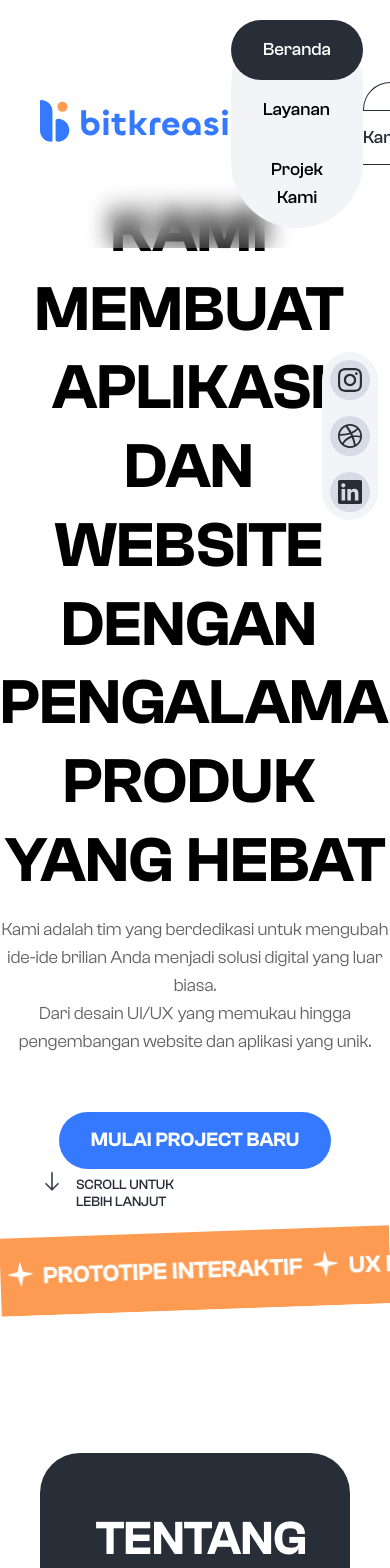
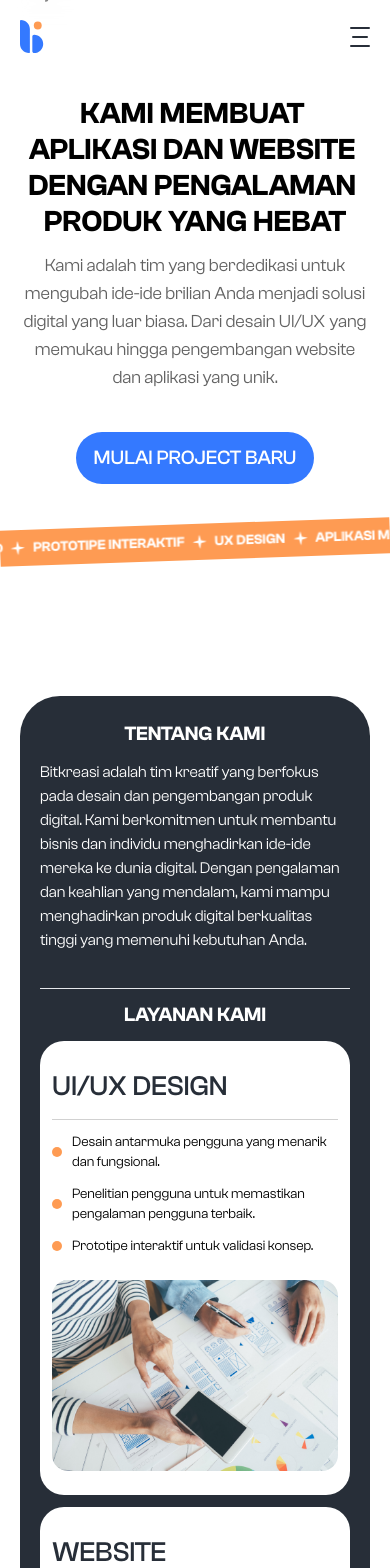
Before and after one commit to cuingskot76/bitkreasi, a Next.js app: page / in a window 390 px wide. Shown: the top 1568 px of the page. Built offline with nearby package versions, Linux system fonts and the light colour scheme.

Commit message:
feat: add responsive --wip

```diff
--- a/app/component/Footer.tsx
+++ b/app/component/Footer.tsx
@@ -4,11 +4,11 @@ import React from "react";
 
 export default function Footer() {
   return (
-    <div className="m-4 rounded-[40px] bg-base_black text-white">
-      <div className="px-52 py-10 border-b border-greyscale_label">
-        <div className="flex gap-32 justify-between">
-          <div className="max-w-sm">
+    <div className="mx-2 px-8 py-6 rounded-[40px] bg-base_black text-white">
+      <div className="flex flex-col gap-6">
+        <div className="">
           <Icon name="bitkreasi" />
+          <div className="hidden">
             <h5 className="font-semibold text-base  mt-8">Software Company</h5>
             <p className=" mt-4 text-base font-normal line-clamp-3">
               Hubungi kami sekarang untuk memulai perjalanan Anda menuju solusi
@@ -16,20 +16,11 @@ export default function Footer() {
               menjadi kenyataan.
             </p>
           </div>
-          <div>
-            <h2 className="font-semibold text-xl ">Perusahaan</h2>
-            <div className=" flex flex-col gap-3 mt-3">
-              <Link href={"/"}>Tentang Kami</Link>
-              <Link href={"/"}>Layanan Kami</Link>
-              <Link href={"/"}>Keunggulan Kami</Link>
-              <Link href={"/"}>Projek</Link>
-              <p className="">Kontak Kami</p>
-            </div>
         </div>
         <div>
-            <h2 className="font-semibold text-xl  mb-7">Kontak Kami</h2>
-            <div className="flex flex-col gap-7">
-              <div className="gap-2 flex text-center">
+          <h2 className="hidden font-semibold text-xl  mb-7">Kontak Kami</h2>
+          <div className="flex flex-col gap-2 lg:gap-7">
+            <div className="text-sm gap-2 flex items-center">
               <Icon name="location" />
               Purwokerto
             </div>
@@ -43,9 +34,18 @@ export default function Footer() {
             </div>
           </div>
         </div>
+        <div>
+          <h2 className="font-semibold text-base lg:text-xl ">Perusahaan</h2>
+          <div className=" flex flex-col gap-1 lg:gap-3 mt-3">
+            <Link href={"/"}>Tentang Kami</Link>
+            <Link href={"/"}>Layanan Kami</Link>
+            <Link href={"/"}>Keunggulan Kami</Link>
+            <Link href={"/"}>Projek</Link>
+            <p className="">Kontak Kami</p>
           </div>
         </div>
-      <span className="text-sm flex justify-center py-10">
+      </div>
+      <span className="text-sm flex justify-center mt-20 pt-2 pb-6 border-t border-greyscale_label">
         Bitkreasi&copy; 2023 All right reserved
       </span>
     </div>
--- a/app/component/Hero.tsx
+++ b/app/component/Hero.tsx
@@ -1,29 +1,49 @@
 import Icon from "@/app/component/atom/icon/Icon";
-import React from "react";
+
+const tickerData = [
+  "Ui Design",
+  "Front-End",
+  "Prototipe Interaktif",
+  "Ux Design",
+  "Aplikasi Mobile",
+  "Ios Development",
+  "Wireframing",
+  "Desain Responsif",
+  "Back-End",
+  "Integrasi API",
+];
 
 const Hero = () => {
   return (
-    <section className="mt-48 pb-20 ">
+    <section className="mt-24 md:mt-36 lg:mt-48 pb-20 ">
+      <div className=" px-5 ">
         <div className="max-w-[1384px] mx-auto text-center ">
-        <span className="font-semibold text-[64px] leading-[78.72px] uppercase whitespace-break-spaces">
-          Kami membuat aplikasi dan website dengan pengalaman produk yang hebat
+          <span className="font-semibold text-3xl md:text-5xl lg:text-[64px] lg:leading-[78.72px] uppercase whitespace-break-spaces">
+            Kami membuat aplikasi dan website dengan pengalaman produk yang
+            hebat
           </span>
         </div>
-      <div className="max-w-4xl text-lg mx-auto mt-4 text-center font-normal text-greyscale_label">
+        {/* CHANGE: in the design when mobile, font-size is text-sm */}
+        {/* CHANGE: in the design when default(windows), font-size is text-lg */}
+        <div className="max-w-4xl text-lg lg:text-xl mx-auto mt-3 lg:mt-4 text-center font-normal text-greyscale_label">
           <span>
+            {/* Kami adalah tim yang berdedikasi untuk mengubah ide-ide brilian Anda
+          menjadi solusi digital yang luar biasa. <br /> Dari desain UI/UX yang
+          memukau hingga pengembangan website dan aplikasi yang unik. */}
             Kami adalah tim yang berdedikasi untuk mengubah ide-ide brilian Anda
-          menjadi solusi digital yang luar biasa. <br /> Dari desain UI/UX yang
+            menjadi solusi digital yang luar biasa. Dari desain UI/UX yang
             memukau hingga pengembangan website dan aplikasi yang unik.
           </span>
         </div>
-      <div className="flex justify-center mt-14 ">
-        <button className="uppercase py-4 px-8 rounded-full bg-primary text-white font-semibold text-xl leading-[24.6px] ">
+        <div className="flex justify-center mt-10 ">
+          <button className="uppercase py-3 px-[18px] lg:py-4 lg:px-8 rounded-full bg-primary text-white font-medium lg:font-semibold text-xl ">
             Mulai project baru
           </button>
         </div>
+      </div>
 
       {/* social-media */}
-      <div className="bg-greyscale fixed right-3 top-[352px] p-2 rounded-full flex flex-col gap-4 z-10">
+      <div className="hidden lg:flex bg-greyscale fixed right-3 top-[352px] p-2 rounded-full flex-col gap-4 z-10">
         <div className="bg-greyscale_dark p-2 rounded-full overflow-hidden">
           <Icon name="instagram" />
         </div>
@@ -36,7 +56,7 @@ const Hero = () => {
       </div>
 
       {/* bottom-scroll */}
-      <div className="max-w-[146px] flex gap-3 ml-10 mt-2">
+      <div className="hidden lg:flex max-w-[146px] gap-3 ml-10 mt-2">
         <div className="animate-bounce">
           <Icon name="arrow-down" />
         </div>
@@ -46,94 +66,42 @@ const Hero = () => {
       </div>
 
       {/* ticker-running */}
-      <div className="flex overflow-hidden -rotate-2 pt-5">
-        <div className="bg-secondary flex animate-ticker">
-          <div className="flex text-white font-semibold text-2xl leading-[29.52px] w-full whitespace-nowrap py-6 uppercase ">
-            <span>Ui Design</span>
-            <div className="px-[10px]">
-              <Icon name="star" />
-            </div>
-            <span>Front-End</span>
-            <div className="px-[10px]">
-              <Icon name="star" />
-            </div>
-            <span>Prototipe Interaktif</span>
-            <div className="px-[10px]">
-              <Icon name="star" />
-            </div>
-            <span>Ux Design</span>
-            <div className="px-[10px]">
-              <Icon name="star" />
-            </div>
-            <span>Aplikasi Mobile</span>
-            <div className="px-[10px]">
-              <Icon name="star" />
-            </div>
-            <span>Ios Development</span>
-            <div className="px-[10px]">
-              <Icon name="star" />
-            </div>
-            <span>Wireframing</span>
-            <div className="px-[10px]">
-              <Icon name="star" />
-            </div>
-            <span>Desain Responsif</span>
-            <div className="px-[10px]">
-              <Icon name="star" />
-            </div>
-            <span>Back-End</span>
-            <div className="px-[10px]">
-              <Icon name="star" />
-            </div>
-            <span>Integrasi API</span>
-            <div className="px-[10px]">
-              <Icon name="star" />
+      <div className="flex overflow-hidden -rotate-2 mt-10 lg:mt-5 bg-secondary">
+        <div className="flex animate-ticker">
+          {tickerData.map((item, index) => {
+            return (
+              <div
+                key={index}
+                className="flex text-white items-center font-semibold text-sm lg:text-2xl w-full whitespace-nowrap py-2 lg:py-6 uppercase "
+              >
+                <span>{item}</span>
+                <div className="px-2 lg:px-[10px]">
+                  <Icon
+                    name="star"
+                    className="w-[14px] h-[14px] lg:w-7 lg:h-7"
+                  />
                 </div>
               </div>
+            );
+          })}
         </div>
-        <div className="bg-secondary flex animate-ticker">
-          <div className="flex text-white font-semibold text-2xl leading-[29.52px] w-full whitespace-nowrap py-6 uppercase">
-            <span>Ui Design</span>
-            <div className="px-[10px]">
-              <Icon name="star" />
-            </div>
-            <span>Front-End</span>
-            <div className="px-[10px]">
-              <Icon name="star" />
-            </div>
-            <span>Prototipe Interaktif</span>
-            <div className="px-[10px]">
-              <Icon name="star" />
-            </div>
-            <span>Ux Design</span>
-            <div className="px-[10px]">
-              <Icon name="star" />
-            </div>
-            <span>Aplikasi Mobile</span>
-            <div className="px-[10px]">
-              <Icon name="star" />
-            </div>
-            <span>Ios Development</span>
-            <div className="px-[10px]">
-              <Icon name="star" />
-            </div>
-            <span>Wireframing</span>
-            <div className="px-[10px]">
-              <Icon name="star" />
-            </div>
-            <span>Desain Responsif</span>
-            <div className="px-[10px]">
-              <Icon name="star" />
-            </div>
-            <span>Back-End</span>
-            <div className="px-[10px]">
-              <Icon name="star" />
-            </div>
-            <span>Integrasi API</span>
-            <div className="px-[10px]">
-              <Icon name="star" />
+        <div className="flex animate-ticker">
+          {tickerData.map((item, index) => {
+            return (
+              <div
+                key={index}
+                className="flex text-white items-center font-semibold text-sm lg:text-2xl w-full whitespace-nowrap py-2 lg:py-6 uppercase "
+              >
+                <span>{item}</span>
+                <div className="px-2 lg:px-[10px]">
+                  <Icon
+                    name="star"
+                    className="w-[14px] h-[14px] lg:w-7 lg:h-7"
+                  />
                 </div>
               </div>
+            );
+          })}
         </div>
       </div>
     </section>
--- a/app/component/Navbar.tsx
+++ b/app/component/Navbar.tsx
@@ -1,35 +1,156 @@
-import React from "react";
+"use client";
+
+import { useEffect, useState } from "react";
 import Link from "next/link";
 import Icon from "@/app/component/atom/icon/Icon";
 
 const Navbar = () => {
+  const [isOpen, setIsOpen] = useState(false);
+  const [currentPos, setCurrentPos] = useState(0);
+  const [currentPostMobile, setCurrentPostMobile] = useState(0);
+
+  const handleScroll = () => {
+    setCurrentPos(window.scrollY);
+    setCurrentPostMobile(window.scrollY);
+  };
+
+  useEffect(() => {
+    window.addEventListener("scroll", handleScroll);
+    return () => window.removeEventListener("scroll", handleScroll);
+  }, []);
+
+  const path = window?.location?.hash;
+
+  console.log("post movile", currentPostMobile);
+
   return (
-    <nav
-      className="max-w-[1512px] font-medium mx-auto px-10 py-5 flex justify-between items-center fixed top-0 w-full bg-white z-50  backdrop-blur-md
-    bg-opacity-5
-    "
-    >
-      <Link href={"/"}>
-        <Icon name="bitkreasi" />
-      </Link>
+    <header>
+      <nav
+        className={`p-5 flex justify-between items-center  fixed top-0 w-full z-50 ${
+          isOpen ? "bg-white" : "backdrop-blur-md bg-opacity-5"
+        }`}
+      >
+        <div className="block md:hidden">
+          <Link href={"/"} className={``}>
+            <Icon name="bitkreasi-icon-2" />
+          </Link>
+        </div>
+        <div className="hidden md:block">
+          <Link href={"/"} className={``}>
+            <Icon name="bitkreasi" />
+          </Link>
+        </div>
 
-      <div className="bg-greyscale text-lg rounded-full">
-        <button className="bg-base_black text-white py-4 px-8 rounded-full">
-          Beranda
-        </button>
-        <button className="px-8 py-4">Layanan</button>
-        <button className="px-8 py-4">Projek Kami</button>
-      </div>
+        <div className="hidden md:flex bg-greyscale text-lg rounded-full">
+          <Link href={"/"}>
+            <div
+              className={` px-6 py-3 lg:px-8 lg:py-4 rounded-full  ${
+                currentPos < 736 &&
+                (path === "" || path === "#service" || path === "#project")
+                  ? "active-link"
+                  : ""
+              }`}
+            >
+              Beranda
+            </div>
+          </Link>
+          <Link href={"#service"}>
+            <div
+              className={` px-6 py-3 lg:px-8 lg:py-4 rounded-full ${
+                currentPos >= 736 &&
+                currentPos <= 2512 &&
+                (path === "#service" || path === "" || path === "#project")
+                  ? "active-link"
+                  : ""
+              }`}
+            >
+              Layanan
+            </div>
+          </Link>
+          <Link href={"#project"}>
+            <div
+              className={` px-6 py-3 lg:px-8 lg:py-4 rounded-full ${
+                currentPos >= 2512 &&
+                (path === "#project" || path === "" || path === "#service")
+                  ? "active-link"
+                  : ""
+              }`}
+            >
+              Projek Kami
+            </div>
+          </Link>
+        </div>
 
-      <div>
         <Link
-          href={"/contact"}
-          className="text-base_black text-lg py-4 px-8 rounded-full border-base_black border bg-white"
+          href={"/"}
+          className="hidden md:block text-base_black text-lg px-6 py-3 lg:px-8 lg:py-4 rounded-full border-base_black border bg-white"
         >
           Hubungi Kami
         </Link>
+
+        <div className="flex md:hidden gap-2 items-center">
+          <Link
+            href={"/"}
+            className={`${
+              isOpen ? "block" : "hidden"
+            } text-base_black text-xs py-2 px-3 rounded-full border-base_black border bg-white`}
+          >
+            Hubungi Kami
+          </Link>
+
+          {/* hamburger */}
+          <div
+            onClick={() => setIsOpen((prev) => !prev)}
+            className={`${
+              isOpen && "open"
+            } flex flex-col items-center w-fit gap-[7px] cursor-pointer md:hidden z-50`}
+          >
+            <span className="transition-all duration-500 ease-in-out h-[2px] w-5 bg-base_black rounded-full"></span>
+            <span className="transition-all duration-500 ease-in-out h-[2px] w-4 bg-base_black rounded-full"></span>
+            <span className="transition-all duration-500 ease-in-out h-[2px] w-5 bg-base_black rounded-full"></span>
+          </div>
+        </div>
+      </nav>
+
+      {/* navbar-menu__mobile */}
+      <div className={`fixed w-full md:hidden top-0 z-40`}>
+        <div
+          className={`flex flex-col absolute top-[74px] left-0 right-0 p-5 gap-6 bg-white border-t border-greyscale_label ${
+            isOpen ? "translate-y-0" : "-translate-y-[130%]"
+          } transition-all duration-500 ease-in-out`}
+        >
+          <Link
+            href={"/"}
+            className={`${
+              currentPostMobile < 644 && "text-sky-400"
+            } text-base font-medium hover:text-sky-400 transition-all duration-200`}
+            onClick={() => setIsOpen(false)}
+          >
+            Beranda
+          </Link>
+          <Link
+            href={"#service"}
+            className={`${
+              currentPostMobile >= 644 &&
+              currentPostMobile < 3025 &&
+              "text-sky-400"
+            } text-base font-medium hover:text-sky-400 transition-all duration-200`}
+            onClick={() => setIsOpen(false)}
+          >
+            Layanan
+          </Link>
+          <Link
+            href={"#project"}
+            className={`${
+              currentPostMobile >= 3025 && "text-sky-400"
+            } text-base font-medium hover:text-sky-400 transition-all duration-200`}
+            onClick={() => setIsOpen(false)}
+          >
+            Projek Kami
+          </Link>
+        </div>
       </div>
-    </nav>
+    </header>
   );
 };
 
--- a/app/component/Service.tsx
+++ b/app/component/Service.tsx
@@ -1,5 +1,5 @@
 import Image from "next/image";
-import React from "react";
+import React, { useContext } from "react";
 import Logo from "@/public/image.png";
 import uiux from "@/public/uiux.png";
 import Icon from "@/app/component/atom/icon/Icon";
@@ -39,15 +39,15 @@ const services = [
 
 const Service = () => {
   return (
-    <div className="mx-10 my-16 bg-base_black gap-20 rounded-[40px] p-14">
-      <div className=" justify-between flex gap-16 pb-20">
-        <h3 className="text-white font-semibold text-5xl leading-[59.04px]">
+    <div className="mx-5 lg:mx-10 my-14 lg:my-16 bg-base_black gap-20 rounded-[40px] px-5 py-6 lg:p-14">
+      <div className="flex flex-col justify-between gap-3 lg:gap-16">
+        <h3 className="text-white text-center font-semibold text-xl lg:text-5xl lg:leading-[59.04px]">
           TENTANG KAMI
         </h3>
-        <div className="bg-white w-fit h-fit rounded-full">
+        <div className="hidden lg:block bg-white w-fit h-fit rounded-full">
           <Icon name="bitkreasi-icon" />
         </div>
-        <p className="text-lg font-normal text-white">
+        <p className="text-base lg:text-lg font-normal text-white">
           Bitkreasi adalah tim kreatif yang berfokus pada desain dan
           pengembangan produk digital. Kami berkomitmen untuk membantu bisnis
           dan individu menghadirkan ide-ide mereka ke dunia digital. Dengan
@@ -56,33 +56,35 @@ const Service = () => {
         </p>
       </div>
 
-      <div className=" border-t border-b-white pt-20 ">
-        <h1 className="text-center text-5xl text-white font-semibold pb-10">
+      <div id="service" className=" border-t border-b-white mt-9 pt-3">
+        <h1 className="text-center text-xl lg:text-5xl text-white font-semibold">
           LAYANAN KAMI
         </h1>
 
-        <div className=" mt-10 flex gap-6 ">
-          <div className="flex gap-6">
+        <div className="mt-3 lg:mt-10 flex gap-6 ">
+          <div className="grid grid-cols-1 mx-auto md:grid-cols-2 lg:grid-cols-3 gap-3 lg:gap-6 ">
             {services.map((service) => {
               return (
                 <div
                   key={service.id}
-                  className="flex flex-col bg-white flex-1  rounded-3xl p-6"
+                  className="flex flex-col bg-white flex-1  rounded-3xl py-6 px-3"
                 >
-                  <h2 className="font-medium text-[28px] text-base_black pb-5 border-b border-greyscale_border">
+                  <h2 className="font-medium text-[28px] text-base_black pb-3 lg:pb-5 border-b border-greyscale_border uppercase">
                     {service.name}
                   </h2>
-                  <div className="py-5 flex-1">
+                  <div className="py-3 lg:py-5 flex-1">
                     {service.data.map((data) => {
                       return (
                         <div
                           key={data}
-                          className="flex items-center gap-[10px]"
+                          className="flex mb-3 items-center gap-[10px]"
                         >
                           <div>
                             <Icon name="dot" />
                           </div>
-                          <p className="m-[10px] flex-wrap ">{data}</p>
+                          <p className="text-sm  lg:text-base flex-wrap ">
+                            {data}
+                          </p>
                         </div>
                       );
                     })}
```
Also changed, not shown: app/component/Advantage.tsx (+29 -25 lines), app/component/Cta.tsx (+5 -5 lines), app/component/Project.tsx (+30 -31 lines). Lines whose indentation alone changed are shown as unchanged.
